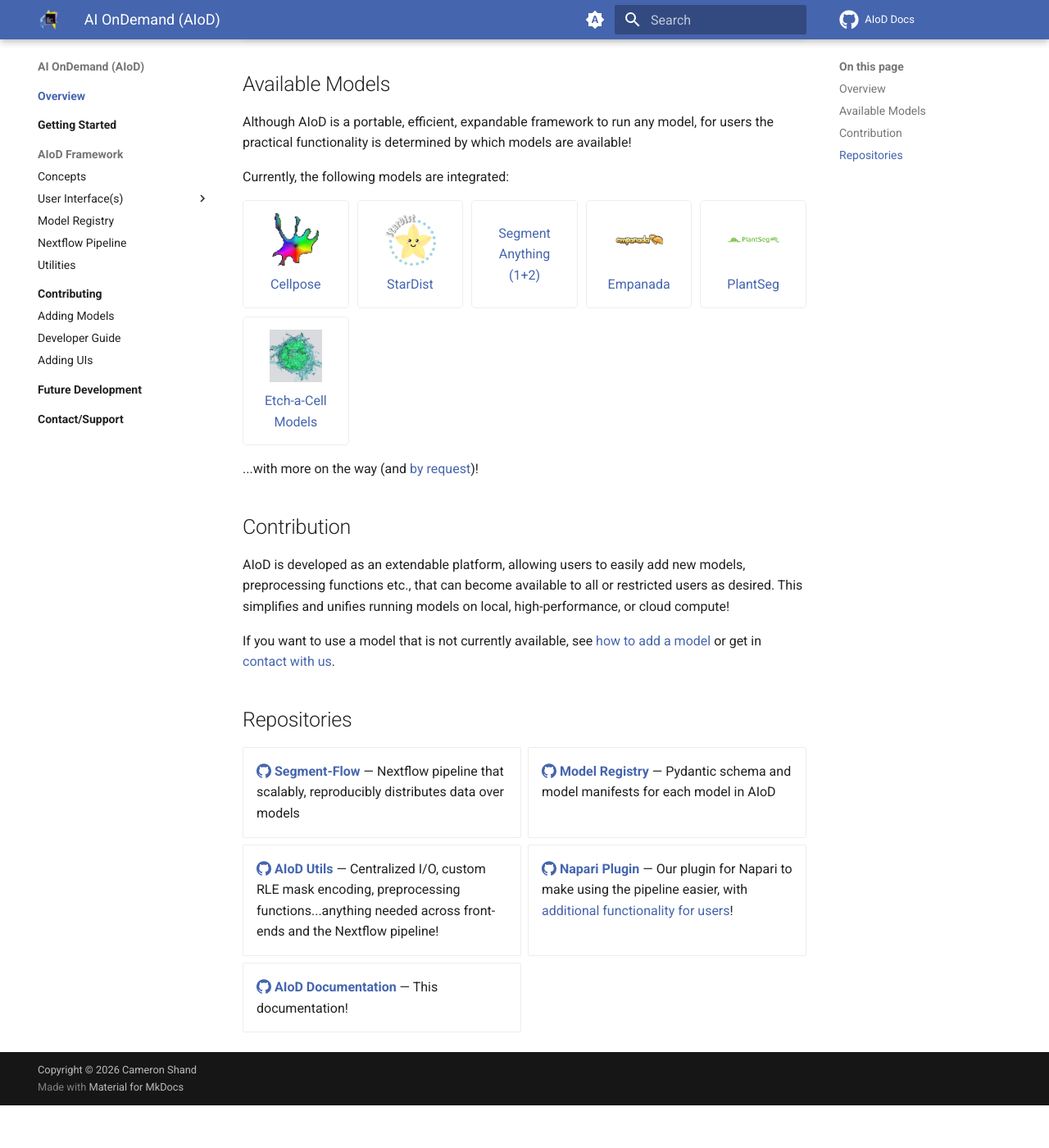
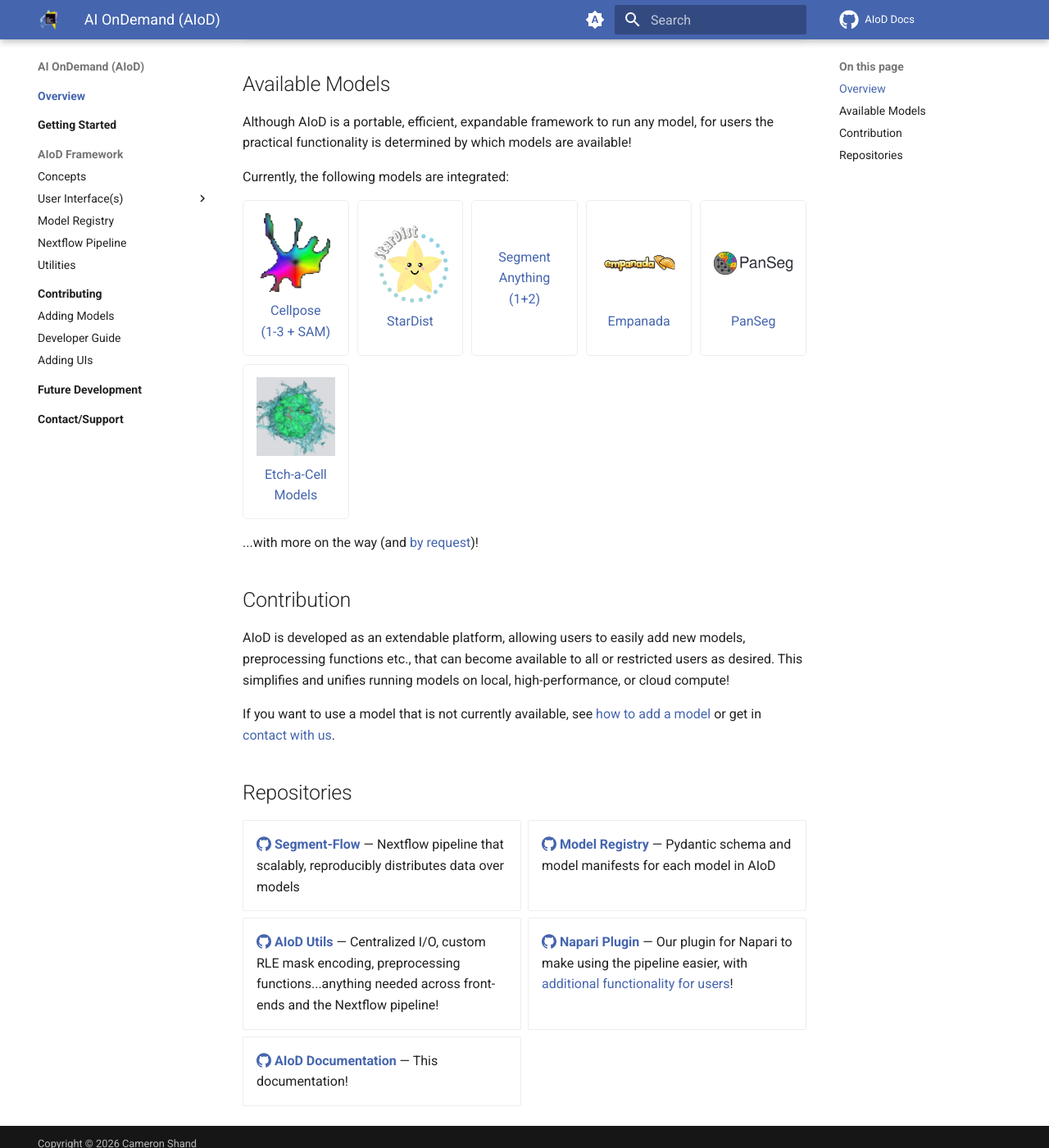
Before and after one commit to FrancisCrickInstitute/aiod_docs, an MkDocs documentation site: the page built from docs/index.md, in a window 1280 px wide and 1400 px high, scrolled down 1362 px. Shown: the whole window at 82% size. Built offline with MkDocs 1.6.1 and Material for MkDocs 9.7.7, drawn with Linux system fonts in a browser that asks for light colours; comment, search, counter and statistics services are not loaded; before the commit the page ends 2710 px from its top, so only the background shows below that.

Commit message:
Fix model card links, increase logo size, and update panseg

```diff
--- a/docs/index.md
+++ b/docs/index.md
@@ -57,7 +57,7 @@
 <div class="model-grid">
   <a href="https://github.com/MouseLand/cellpose" class="model-card">
     <img src="assets/cellpose_logo.png" alt="Cellpose logo">
-    <span>Cellpose</span>
+    <span>Cellpose<br>(1-3 + SAM)</span>
   </a>
   <a href="https://github.com/stardist/stardist" class="model-card">
     <img src="assets/stardist_logo.jpg" alt="Stardist logo">
@@ -66,13 +66,13 @@
   <a href="https://github.com/facebookresearch/sam2" class="model-card">
     <span>Segment Anything (1+2)</span>
   </a>
-  <a href="https://github.com/stardist/stardist" class="model-card">
+  <a href="https://empanada.readthedocs.io/en/latest/index.html" class="model-card">
     <img src="assets/empanada_logo_icon.png" alt="Empanada logo">
     <span>Empanada</span>
   </a>
-  <a href="https://github.com/stardist/stardist" class="model-card">
-    <img src="assets/plantseg_logo.png" alt="PlantSeg logo">
-    <span>PlantSeg</span>
+  <a href="https://github.com/kreshuklab/panseg" class="model-card">
+    <img src="assets/panseg_logo.png" alt="PanSeg logo">
+    <span>PanSeg</span>
   </a>
   <a href="https://github.com/FrancisCrickInstitute/em-segment-pytorch/" class="model-card">
     <img src="assets/etchacell_logo.jpeg" alt="Etch-a-cell logo">
--- a/docs/stylesheets/extra.css
+++ b/docs/stylesheets/extra.css
@@ -41,8 +41,8 @@
 }
 
 .model-card img {
-  width: 64px;
-  height: 64px;
+  width: 96px;
+  height: 96px;
   object-fit: contain;
 }
 
```
Also changed, not shown: docs/assets/panseg_logo.png (added), docs/assets/plantseg_logo.png (deleted).
